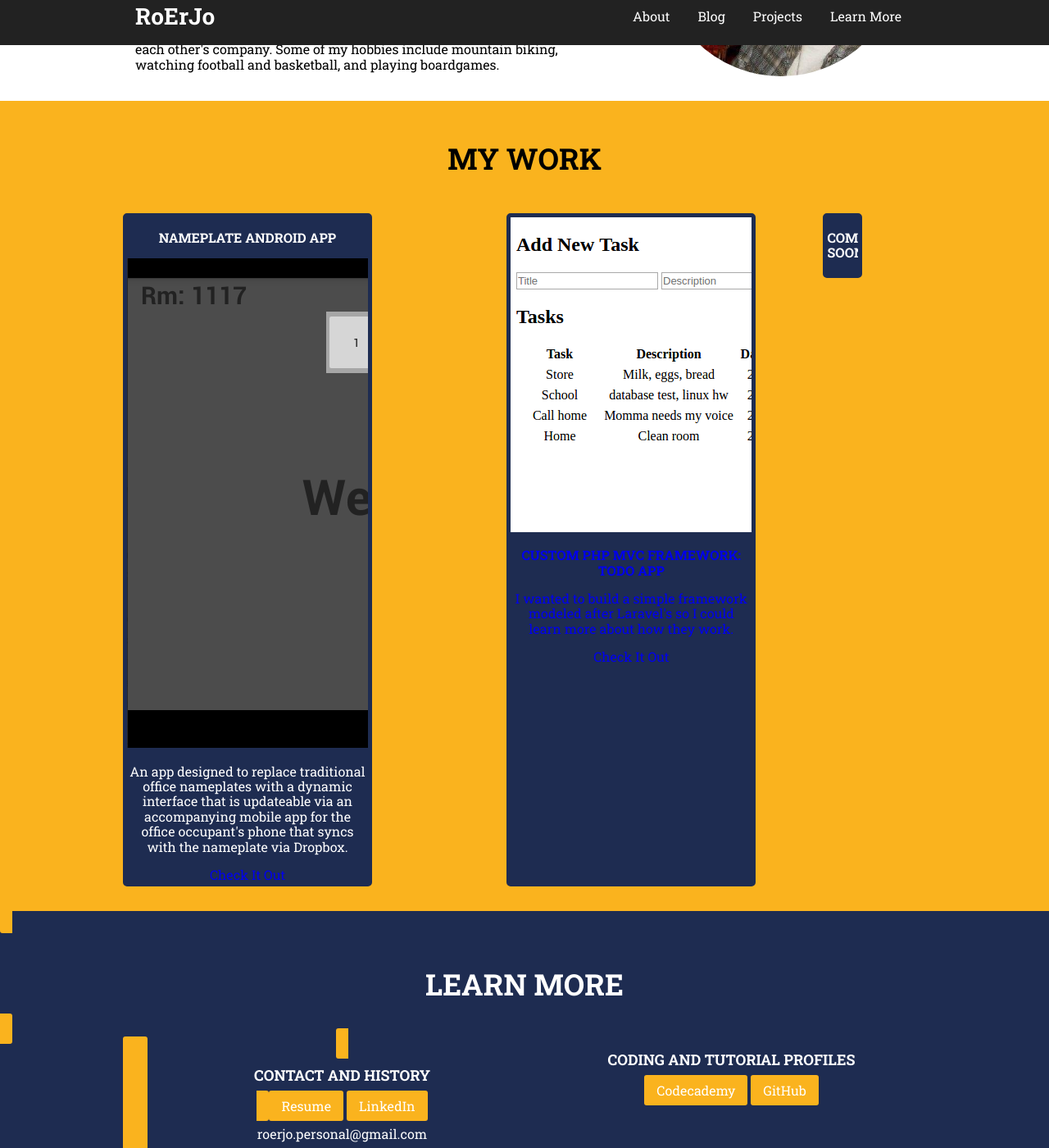
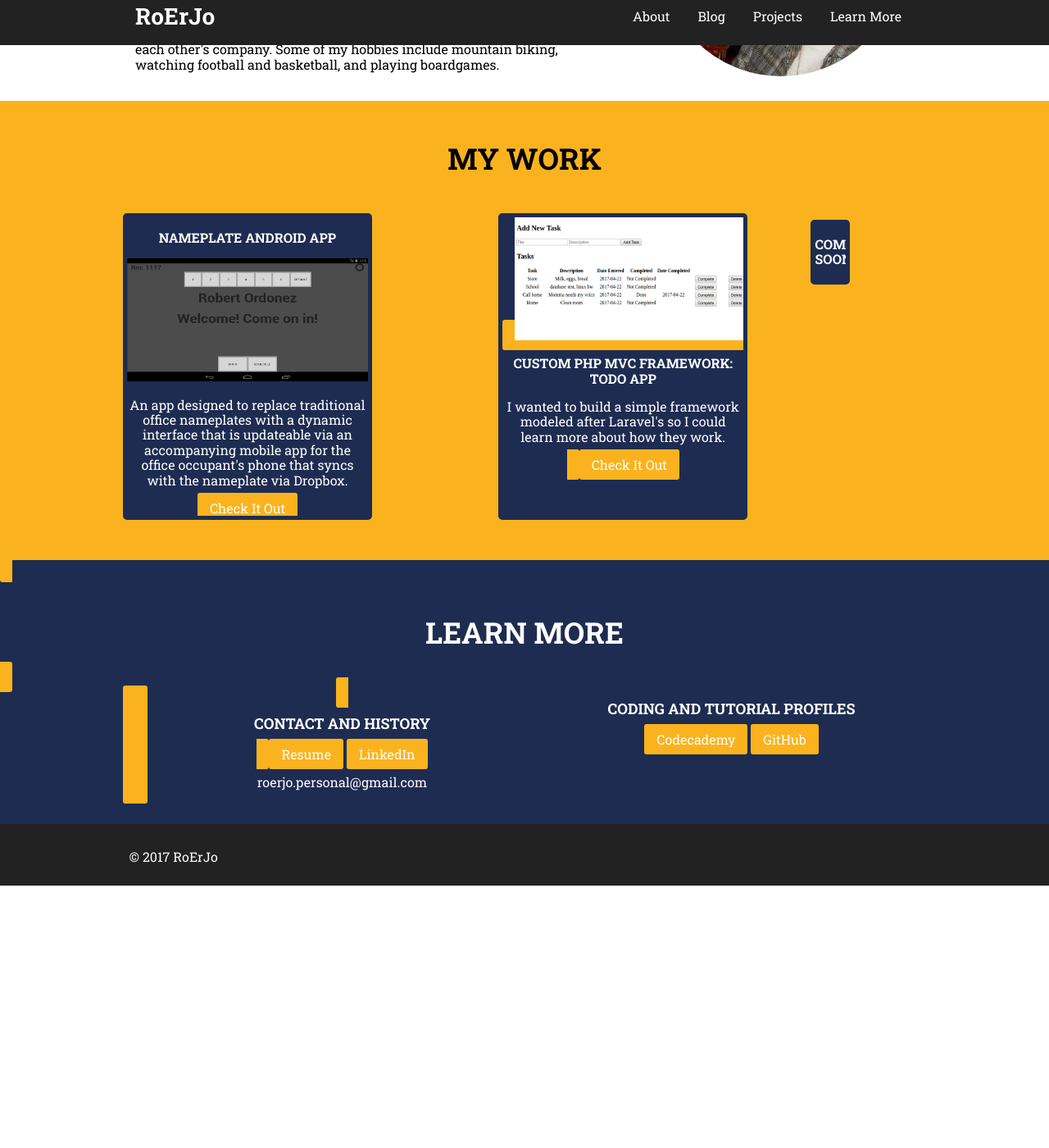
Before and after one commit to roerjo/roerjo.me, a Jekyll site: the page built from index.html, in a window 1280 px wide and 1400 px high, scrolled down 932 px. Shown: the whole window at 82% size. Built offline with Jekyll 4.4.1, drawn with Linux system fonts in a browser that asks for light colours; after the commit the page ends 2012 px from its top, so only the background shows below that.

Commit message:
pic changes

```diff
--- a/css/main.css
+++ b/css/main.css
@@ -143,11 +143,18 @@ header {
     overflow: auto;
     border: 5px solid #1E2C51;
     border-radius: 5px; }
-  .work a {
-    text-decoration: none; }
+  .work img {
+    height: 150px;
+    width: 100%; }
   .work h3 {
     font-size: 100%;
     font-weight: 700; }
+  .work .btn {
+    background-color: #FAB31E;
+    color: #fff;
+    padding: 8px 15px;
+    border-radius: 3px;
+    text-decoration: none; }
 
 @media only screen and (max-width: 768px) {
   .work .container {
--- a/index.html
+++ b/index.html
@@ -27,7 +27,7 @@ title: RoErJo | Home
 
     		    	<div class="projects">
 	    			    <h3>Nameplate Android App</h3>
-                        <img src="/img/index/dsign.png" alt="Screenshot of app">
+                        <img src="/img/index/dSign.png" alt="Screenshot of app">
                         <p>
                             An app designed to replace traditional office
                             nameplates with a dynamic interface that is updateable
```
Also changed, not shown: scss/main.scss (+10 -2 lines), 1 other file.
